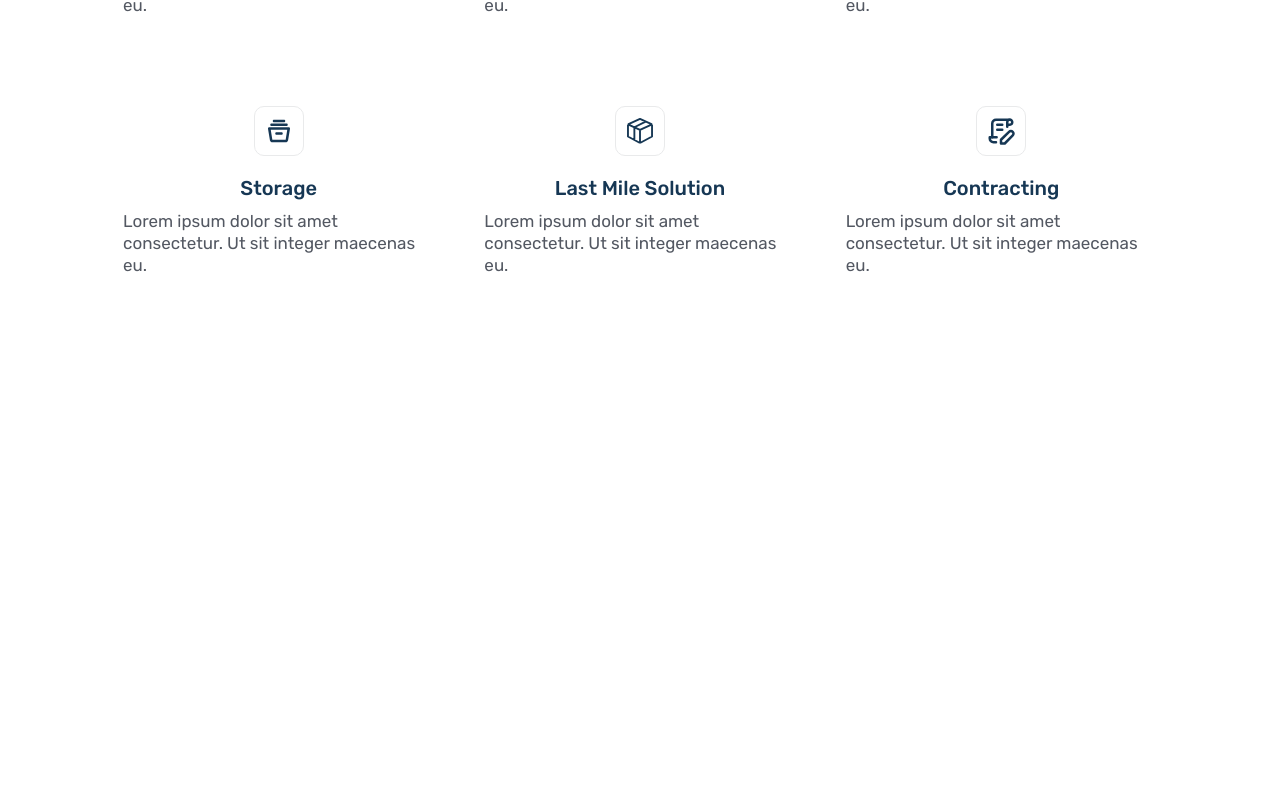
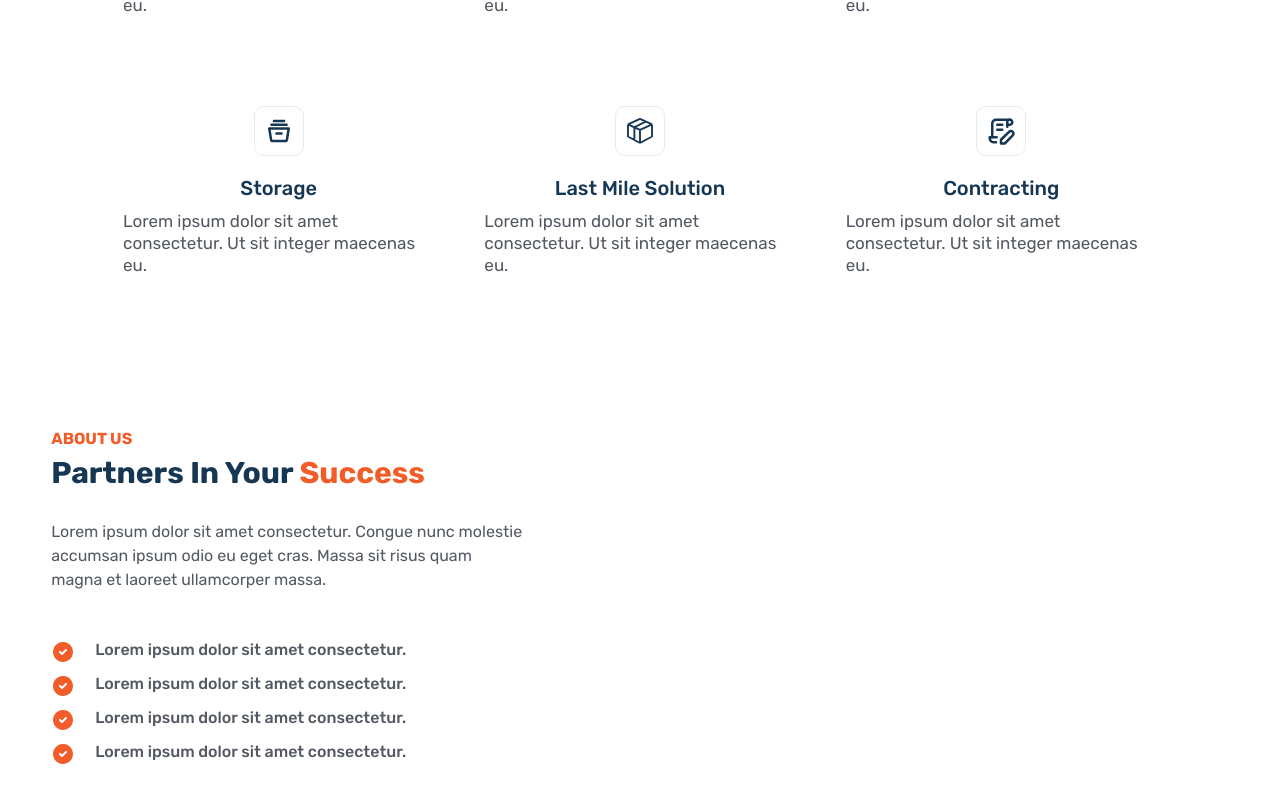
Before and after one commit to dev-basit/shirkah, a Next.js app: page / in a window 1280 px wide. Shown: the part 1481-2283 px from the top of the page. Before the commit the page ends 1838 px from the top, so only its background shows below. Built offline with nearby package versions, Linux system fonts and the light colour scheme.

Commit message:
added service section

```diff
--- a/src/app/page.js
+++ b/src/app/page.js
@@ -1,6 +1,7 @@
 import { Featured } from "@/components/featured/featured";
 import { Companies } from "@/components/companies/companies";
 import { Services } from "@/components/services/services";
+import { AboutUs } from "@/components/about-us/about-us";
 
 export default function Home() {
   return (
@@ -8,6 +9,7 @@ export default function Home() {
       <Featured />
       <Companies />
       <Services />
+      <AboutUs />
     </>
   );
 }
--- /dev/null
+++ b/src/components/about-us/about-us.js
@@ -0,0 +1,54 @@
+import Image from "next/image";
+import styles from "./about-us.module.css";
+import commonStyles from "../../app/common.module.css";
+import { ENUMS, ICONS } from "@/utils";
+
+export const AboutUs = () => {
+  return (
+    <div className={styles.aboutUsContainer}>
+      <div className={styles.leftContainer}>
+        <p className={commonStyles.sectionName}>ABOUT US</p>
+        <h1>
+          Partners In Your <span>Success</span>
+        </h1>
+        <br />
+        <p className={commonStyles.text}>
+          Lorem ipsum dolor sit amet consectetur. Congue nunc molestie accumsan ipsum odio eu eget cras. Massa
+          sit risus quam magna et laoreet ullamcorper massa.
+        </p>
+        <br />
+        <br />
+        {Array.from({ length: 4 }).map((item, index) => (
+          <div key={index} className={styles.aboutUsItem}>
+            <Image src={ICONS.TICK_ORANGE} alt="tick" />
+            <p style={{ marginLeft: "1rem", fontSize: "1.6rem", fontWeight: "500" }}>
+              Lorem ipsum dolor sit amet consectetur.
+            </p>
+          </div>
+        ))}
+      </div>
+      <div className={styles.centerContainer}></div>
+      <div className={styles.rightContainer}></div>
+
+      {/* <div className={styles.aboutUsTypesContainer}>
+        {ENUMS.SERVICES.map((aboutUs) => (
+          <div className={styles.aboutUsType} key={aboutUs.name}>
+            <div className={styles.aboutUsIcon}>
+              <Image
+                width={30}
+                height={30}
+                src={aboutUs.icon}
+                alt="aboutUs"
+                style={{ display: "flex", justifyContent: "center", alignItems: "center" }}
+              />
+            </div>
+            <p className={styles.aboutUsCategoryName}>{aboutUs.name}</p>
+            <p className={styles.aboutUsCategoryDescription}>
+              Lorem ipsum dolor sit amet consectetur. Ut sit integer maecenas eu.
+            </p>
+          </div>
+        ))}
+      </div> */}
+    </div>
+  );
+};
--- /dev/null
+++ b/src/components/about-us/about-us.module.css
@@ -0,0 +1,71 @@
+.aboutUsContainer {
+  display: flex;
+
+  width: var(--body-content-width);
+  margin: 15rem auto;
+
+  h1 {
+    color: var(--color-secondary);
+    font-size: 3rem;
+  }
+}
+
+.leftContainer {
+  display: flex;
+  justify-content: center;
+  flex-direction: column;
+  flex-basis: 40%;
+}
+
+.centerContainer {
+  flex-basis: 20%;
+}
+
+.rightContainer {
+  flex-basis: 40%;
+}
+
+.aboutUsTypesContainer {
+  display: flex;
+  justify-content: center;
+  flex-wrap: wrap;
+  column-gap: 5rem;
+  row-gap: 7rem;
+  margin: 7rem;
+}
+
+.aboutUsType {
+  flex-basis: 30%;
+}
+
+.aboutUsIcon {
+  width: 5rem;
+  height: 5rem;
+  border: 1px solid var(--border-color);
+  border-radius: 10px;
+  margin: 2rem auto;
+
+  display: flex;
+  justify-content: center;
+  align-items: center;
+}
+
+.aboutUsCategoryName {
+  color: var(--color-secondary);
+  font-weight: 500;
+  /* font-size: 2rem; */
+  line-height: 2.4rem;
+  text-align: center;
+}
+
+.aboutUsCategoryDescription {
+  margin-top: 1rem;
+  font-size: 1.7rem;
+  line-height: 1.3;
+}
+
+.aboutUsItem {
+  display: flex;
+  gap: 1rem;
+  margin-bottom: 1rem;
+}
```
Also changed, not shown: src/utils/icons.js (+15 -15 lines).
